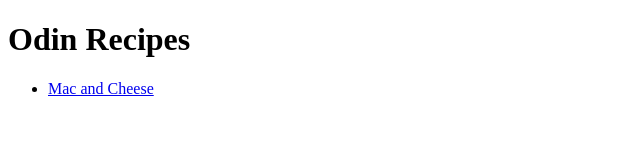
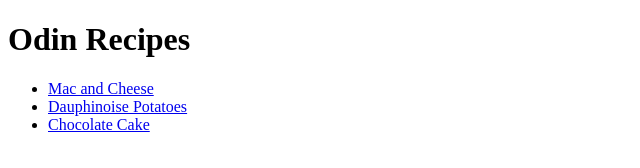
Before and after one commit to david-a-hale/odin-recipes, a plain HTML site: page index.html in a window 1280 px wide. Shown: the whole page, without its empty margins (0-640 px from the left). Drawn offline with Linux system fonts and the light colour scheme.

Commit message:
Edit index.html

```diff
--- a/index.html
+++ b/index.html
@@ -10,7 +10,8 @@
 
         <ul>
             <li><a href="recipes/mac-and-cheese.html">Mac and Cheese</a></li>
-
+            <li><a href="recipes/dauphinoise-potatoes.html">Dauphinoise Potatoes</a></li>
+            <li><a href="recipes/chocolate-cake.html">Chocolate Cake</a></li>
         </ul>
     </body>
 </html>
```
